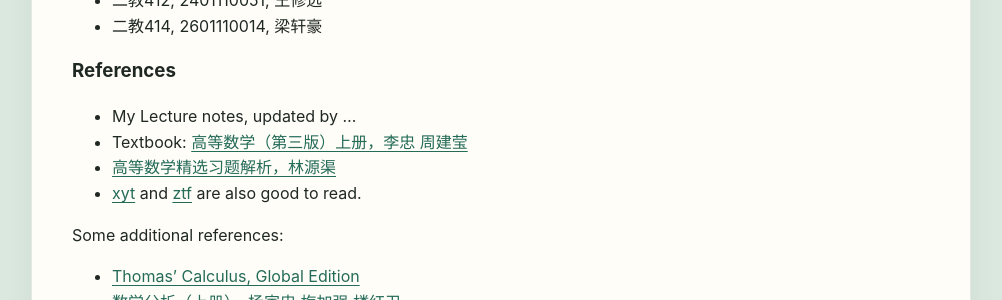
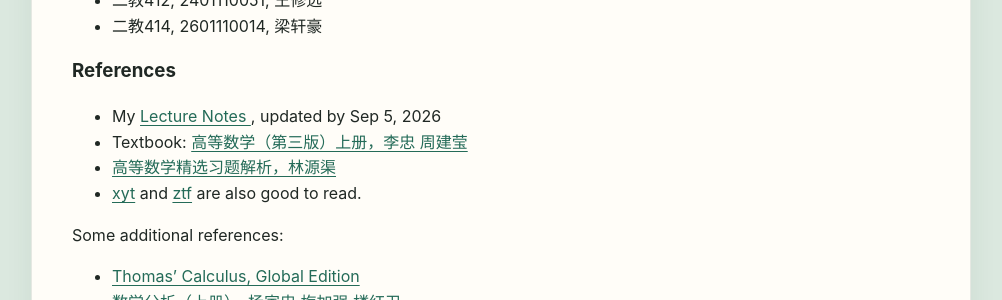
Before and after one commit to ziqiangfeng95/ziqiangfeng95.github.io, a Jekyll site: the page built from teaching/advmath/index.md, in a window 1280 px wide. Shown: the part 1108-1408 px from the top of the page, without its empty margins (139-1141 px from the left). Built offline with Jekyll 4.4.1, drawn with Linux system fonts in a browser that asks for light colours.

Commit message:
Update index.md

```diff
--- a/teaching/advmath/index.md
+++ b/teaching/advmath/index.md
@@ -67,7 +67,11 @@
 
 ### References
 
-- My Lecture notes, updated by ...
+- My <a href="{{ '/assets/pdfs/advmath/adv-math-I.pdf' | relative_url }}"
+   target="_blank"
+   rel="noopener noreferrer">
+  Lecture Notes
+</a>, updated by Sep 5, 2026
 - Textbook: [高等数学（第三版）上册，李忠 周建莹](https://opac.lib.pku.edu.cn/searchDetail/tU486WPRECPHGJ53JGuUKQ%3D%3D)
 - [高等数学精选习题解析，林源渠](https://opac.lib.pku.edu.cn/searchDetail/mismuoHfOfkZriKca4%2BeFQ%3D%3D)
 - [xyt](https://darkoxie.github.io) and [ztf](https://archaeus13.github.io/teaching/2025b/index.html) are also good to read.
```
